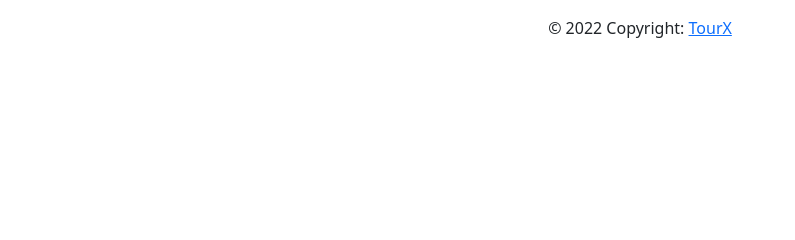
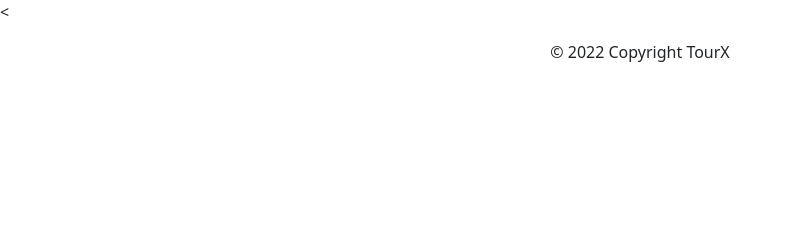
Before and after one commit to StoreMyProjects/tourX, a Flask app: page /bookings in a window 1280 px wide. Shown: the part 264-504 px from the top of the page, without its empty margins (0-795 px from the left). Run offline with Flask 2, Linux system fonts and the light colour scheme.

Commit message:
href removed from footer

```diff
--- a/templates/bookings.html
+++ b/templates/bookings.html
@@ -142,16 +142,14 @@
     </tr>
     {% endfor %}
 </table>
-<footer class="page-footer font-small blue">
+<<footer class="page-footer font-small blue">
 
     <!-- Copyright -->
-    <div class="footer-copyright text-center py-3">© 2022 Copyright:
-      <a href="#"> TourX</a>
+    <div class="footer-copyright text-center py-3">© 2022 Copyright TourX
     </div>
     <!-- Copyright -->
 
   </footer>
-  <!-- Footer -->
 </form>
 
 <style>
--- a/templates/destinations.html
+++ b/templates/destinations.html
@@ -350,13 +350,11 @@
  <footer class="page-footer font-small blue">
 
   <!-- Copyright -->
-  <div class="footer-copyright text-center py-3">© 2022 Copyright:
-    <a href="#"> TourX</a>
+  <div class="footer-copyright text-center py-3">© 2022 Copyright TourX
   </div>
   <!-- Copyright -->
 
 </footer>
-<!-- Footer -->
 
 
 {% endblock %}
```
Also changed, not shown: templates/hotels.html (+9 -9 lines), templates/login.html (+7 -0 lines), templates/logout.html (+8 -0 lines), templates/register.html (+7 -0 lines).
